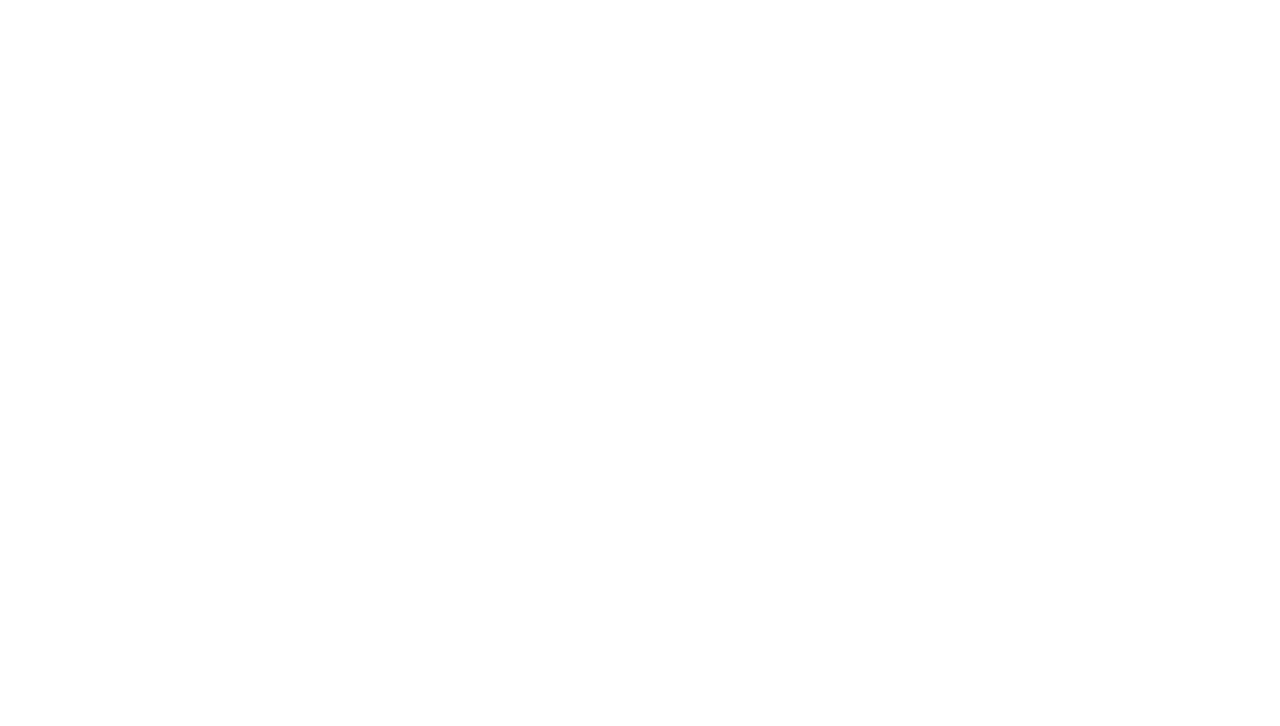
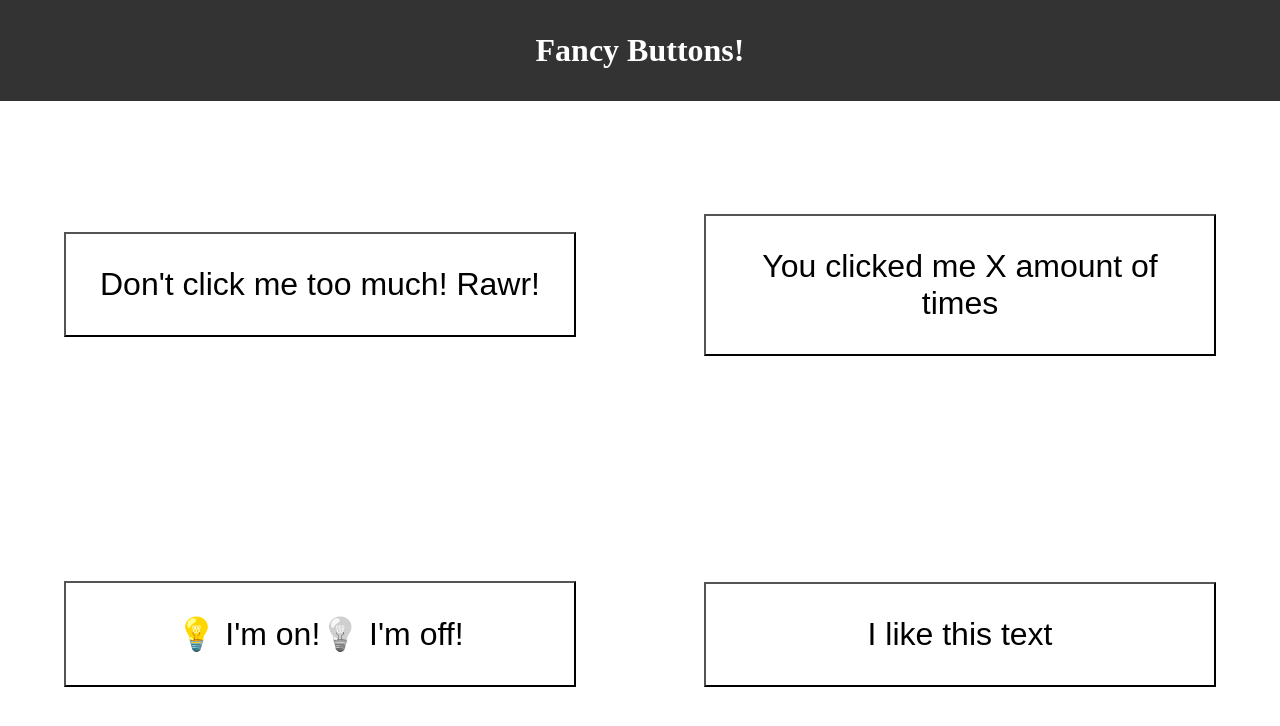
Before and after one commit to creynolds8/fancy-buttons, a React (Create React App) app: page / in a window 1280 px wide. Shown: the top 726 px of the page. Built offline with nearby package versions, Linux system fonts and the light colour scheme.

Commit message:
create basic html layout, import and call each button component

```diff
--- a/src/App.js
+++ b/src/App.js
@@ -1,8 +1,20 @@
 import './App.css';
+import AngryButton from './components/AngryButton';
+import CounterButton from './components/CounterButton';
+import LightSwitchButton from './components/LightSwitchButton';
+import TextRepeaterButton from './components/TextRepeaterButton';
 
 function App() {
   return (
-    <div className="App"></div>
+    <div className="App">
+      <h1><span>Fancy Buttons!</span></h1>
+      <section>
+        <AngryButton />
+        <CounterButton />
+        <LightSwitchButton />
+        <TextRepeaterButton />
+      </section>
+    </div>
   );
 }
 
```
